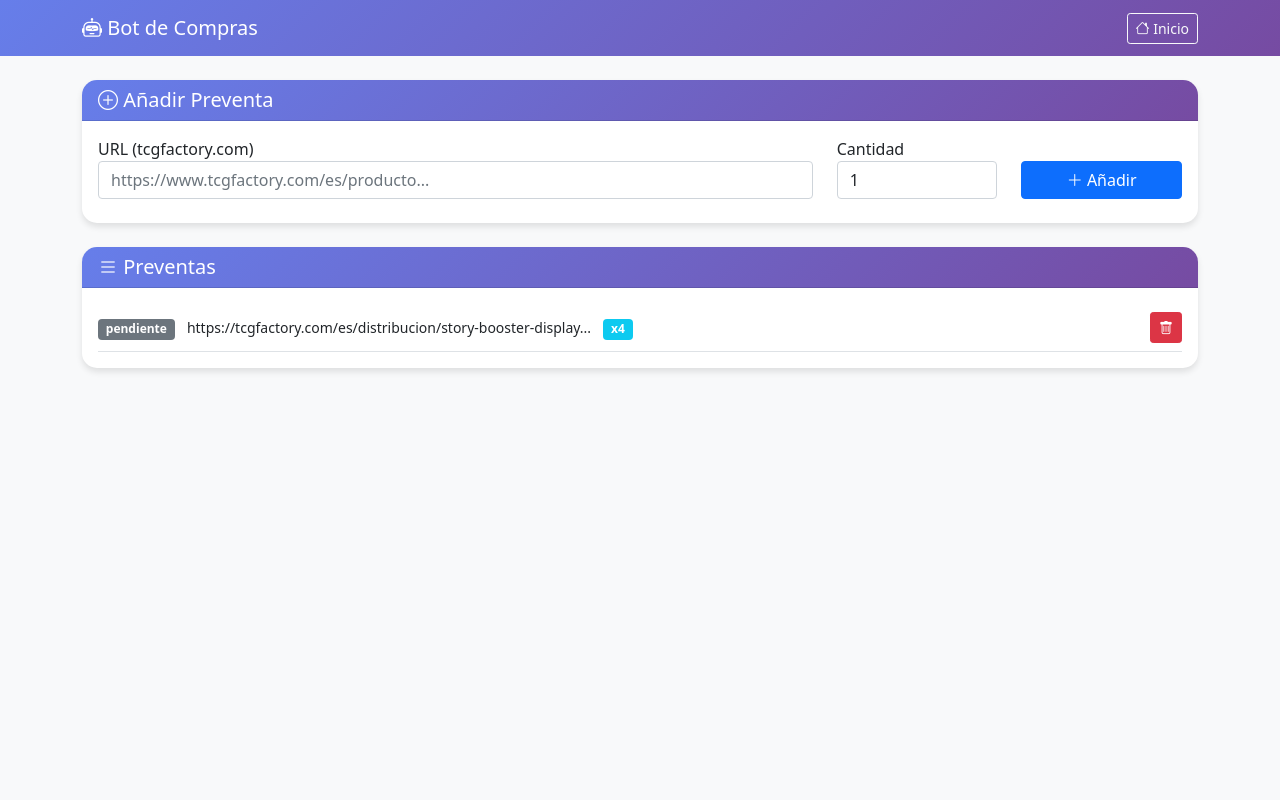
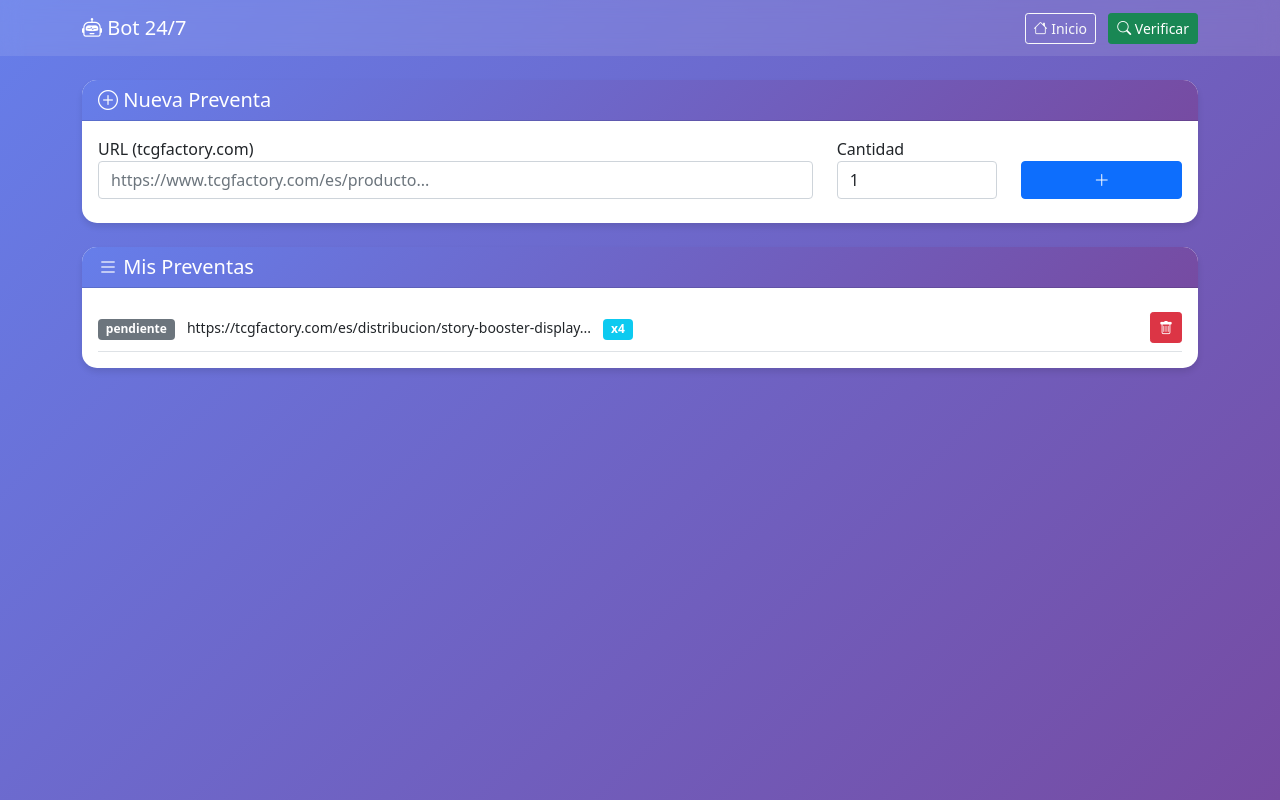
Before and after one commit to jcr908989/BotCompras, a Flask app: page /preventas in a window 1280 px wide. Run offline with Flask 3, Linux system fonts and the light colour scheme; the visitor is signed in with stand-in values (Sample User, id 1).

Commit message:
preventas.html

```diff
--- a/templates/preventas.html
+++ b/templates/preventas.html
@@ -8,23 +8,28 @@
     <link rel="stylesheet" href="https://cdn.jsdelivr.net/npm/bootstrap-icons@1.8.1/font/bootstrap-icons.css">
     <script src="https://code.jquery.com/jquery-3.6.0.min.js"></script>
     <style>
-        body { background-color: #f8f9fa; }
-        .navbar { background: linear-gradient(135deg, #667eea 0%, #764ba2 100%); }
+        body { background: linear-gradient(135deg, #667eea 0%, #764ba2 100%); min-height: 100vh; }
         .card { border: none; border-radius: 15px; box-shadow: 0 4px 6px rgba(0,0,0,0.1); }
         .card-header { background: linear-gradient(135deg, #667eea 0%, #764ba2 100%); color: white; border-radius: 15px 15px 0 0 !important; }
+        .nav-glass { background: rgba(255,255,255,0.1); backdrop-filter: blur(10px); }
     </style>
 </head>
 <body>
-    <nav class="navbar navbar-dark mb-4">
+    <nav class="navbar navbar-dark nav-glass mb-4">
         <div class="container">
-            <a class="navbar-brand" href="/"><i class="bi bi-robot"></i> Bot de Compras</a>
-            <a href="/" class="btn btn-outline-light btn-sm"><i class="bi bi-house"></i> Inicio</a>
+            <a class="navbar-brand" href="/"><i class="bi bi-robot"></i> Bot 24/7</a>
+            <div>
+                <a href="/" class="btn btn-outline-light btn-sm me-2"><i class="bi bi-house"></i> Inicio</a>
+                <button class="btn btn-success btn-sm" onclick="verificarPreventas()">
+                    <i class="bi bi-search"></i> Verificar
+                </button>
+            </div>
         </div>
     </nav>
 
     <div class="container">
         <div class="card mb-4">
-            <div class="card-header"><h5 class="mb-0"><i class="bi bi-plus-circle"></i> Añadir Preventa</h5></div>
+            <div class="card-header"><h5 class="mb-0"><i class="bi bi-plus-circle"></i> Nueva Preventa</h5></div>
             <div class="card-body">
                 <form id="formPreventa">
                     <div class="row">
@@ -37,7 +42,7 @@
                             <input type="number" class="form-control" id="cantidadPreventa" value="1" min="1">
                         </div>
                         <div class="col-md-2 mb-2 d-flex align-items-end">
-                            <button type="submit" class="btn btn-primary w-100"><i class="bi bi-plus-lg"></i> Añadir</button>
+                            <button type="submit" class="btn btn-primary w-100"><i class="bi bi-plus-lg"></i></button>
                         </div>
                     </div>
                 </form>
@@ -45,7 +50,7 @@
         </div>
 
         <div class="card">
-            <div class="card-header"><h5 class="mb-0"><i class="bi bi-list"></i> Preventas</h5></div>
+            <div class="card-header"><h5 class="mb-0"><i class="bi bi-list"></i> Mis Preventas</h5></div>
             <div class="card-body">
                 <div id="listaPreventas">
                     {% if preventas %}
@@ -91,6 +96,30 @@
                 success: function(r) { if(r.success) location.reload(); }
             });
         }
+
+        function verificarPreventas() {
+            const btn = event.target;
+            btn.disabled = true;
+            btn.innerHTML = '<span class="spinner-border spinner-border-sm"></span>';
+
+            $.ajax({
+                url: '/api/preventas/verificar',
+                method: 'POST',
+                contentType: 'application/json',
+                success: function(r) {
+                    let msg = 'Resultados:\n';
+                    r.resultados.forEach(p => {
+                        msg += `${p.url}: ${p.disponible ? '✅ Disponible' : '❌ No'}\n`;
+                    });
+                    alert(msg);
+                    location.reload();
+                },
+                complete: function() {
+                    btn.disabled = false;
+                    btn.innerHTML = '<i class="bi bi-search"></i> Verificar';
+                }
+            });
+        }
     </script>
     <script src="https://cdn.jsdelivr.net/npm/bootstrap@5.1.3/dist/js/bootstrap.bundle.min.js"></script>
 </body>
```
